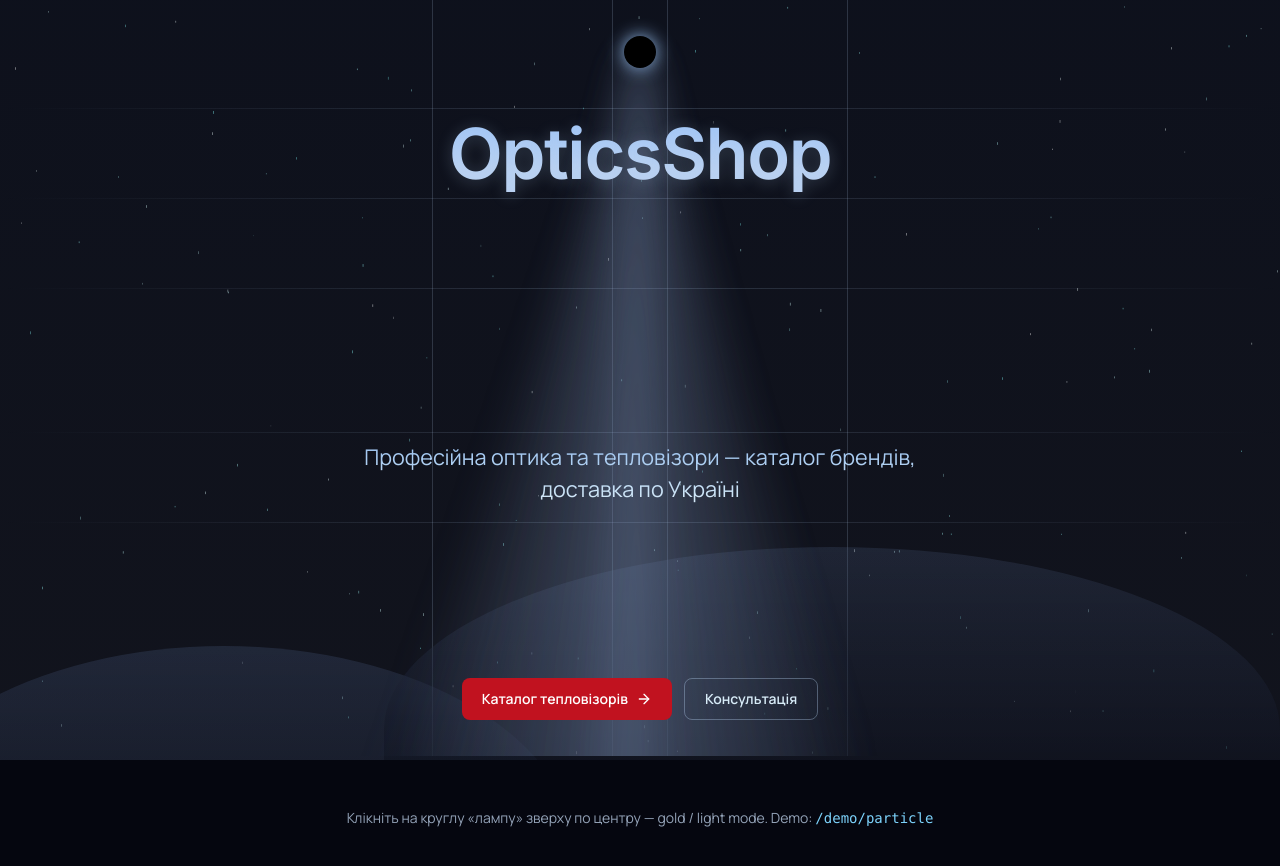
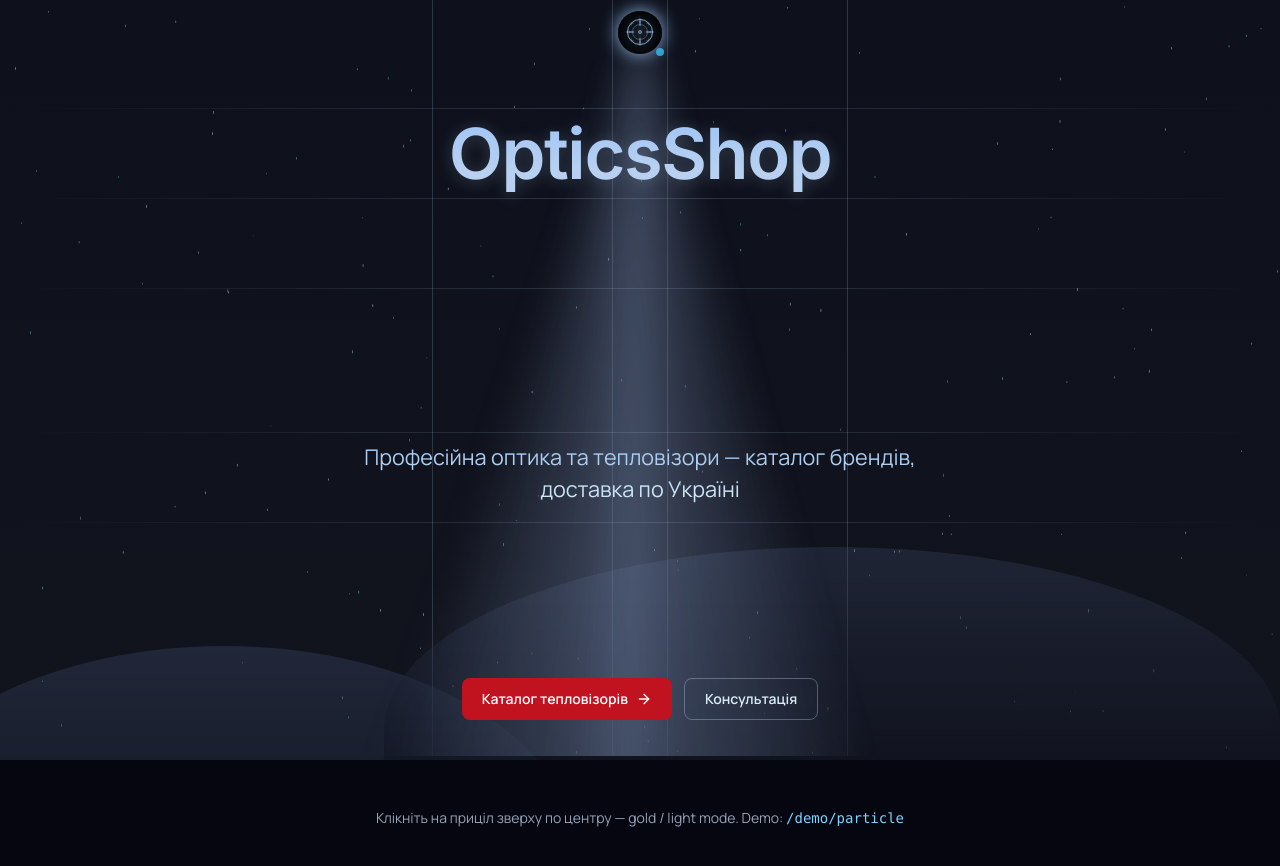
Before and after one commit to jacquesrouxwp/internetstore-test, a Next.js app: page /demo/particle in a window 1280 px wide. Shown: the top 866 px of the page. Built offline with nearby package versions, Linux system fonts and the light colour scheme; no server answers.

Commit message:
ui: light switch as optics reticle / scope crosshair

```diff
--- a/src/app/demo/particle/page.tsx
+++ b/src/app/demo/particle/page.tsx
@@ -14,7 +14,7 @@ export default function ParticleDemoPage() {
       />
       <div className="mx-auto max-w-2xl px-4 py-12 text-center text-sm text-slate-400">
         <p>
-          Клікніть на круглу «лампу» зверху по центру — gold / light mode.
+          Клікніть на приціл зверху по центру — gold / light mode.
           Demo: <code className="text-sky-300">/demo/particle</code>
         </p>
       </div>
--- a/src/components/layout/LightSwitch.tsx
+++ b/src/components/layout/LightSwitch.tsx
@@ -1,15 +1,13 @@
 "use client";
 
-import { Lightbulb, LightbulbOff } from "lucide-react";
 import { useEffect, useState } from "react";
-import { cn } from "@/lib/utils";
+import { ReticleToggle } from "@/components/ui/reticle-toggle";
 
 const STORAGE_KEY = "optics_light_mode";
 
 /**
- * Site-wide ambient light toggle.
- * Applies `data-light="on"` on <html> for global CSS accents.
- * Hero ParticleHero has its own local switch; this one is optional in header.
+ * Site-wide ambient light toggle (reticle / scope icon).
+ * Syncs with ParticleHero mid-spot via localStorage + optics-light event.
  */
 export function LightSwitch({ className }: { className?: string }) {
   const [on, setOn] = useState(false);
@@ -24,6 +22,13 @@ export function LightSwitch({ className }: { className?: string }) {
     } catch {
       /* ignore */
     }
+
+    const onGlobal = (e: Event) => {
+      const detail = (e as CustomEvent<{ on: boolean }>).detail;
+      if (detail && typeof detail.on === "boolean") setOn(detail.on);
+    };
+    window.addEventListener("optics-light", onGlobal);
+    return () => window.removeEventListener("optics-light", onGlobal);
   }, []);
 
   const toggle = () => {
@@ -35,7 +40,6 @@ export function LightSwitch({ className }: { className?: string }) {
         /* ignore */
       }
       document.documentElement.dataset.light = next ? "on" : "off";
-      // Notify ParticleHero if listening
       window.dispatchEvent(
         new CustomEvent("optics-light", { detail: { on: next } })
       );
@@ -46,26 +50,11 @@ export function LightSwitch({ className }: { className?: string }) {
   if (!mounted) return null;
 
   return (
-    <button
-      type="button"
-      onClick={toggle}
-      className={cn(
-        "inline-flex items-center gap-1.5 rounded-lg border px-2.5 py-2 text-xs font-semibold transition",
-        on
-          ? "border-amber-400/40 bg-amber-400/15 text-amber-700"
-          : "border-line bg-white text-muted hover:text-ink",
-        className
-      )}
-      aria-pressed={on}
-      title={on ? "Вимкнути світло" : "Увімкнути світло"}
-      aria-label={on ? "Turn light off" : "Turn light on"}
-    >
-      {on ? (
-        <Lightbulb className="h-4 w-4 fill-amber-400 text-amber-500" />
-      ) : (
-        <LightbulbOff className="h-4 w-4" />
-      )}
-      <span className="hidden lg:inline">{on ? "Light" : "Dark"}</span>
-    </button>
+    <ReticleToggle
+      active={on}
+      onToggle={toggle}
+      variant="header"
+      className={className}
+    />
   );
 }
--- a/src/components/ui/particle-hero.tsx
+++ b/src/components/ui/particle-hero.tsx
@@ -4,6 +4,7 @@ import { useEffect, useRef, useState } from "react";
 import NextLink from "next/link";
 import { ArrowRight } from "lucide-react";
 import { cn } from "@/lib/utils";
+import { ReticleToggle } from "@/components/ui/reticle-toggle";
 
 interface Particle {
   x: number;
@@ -221,12 +222,7 @@ export function ParticleHero({
         .particle-hero.gold-mode .content-section::after {
           filter: invert(1) brightness(4.4) opacity(1);
         }
-        .particle-hero.gold-mode .header > div.mid-spot {
-          box-shadow: 0 0 1em 0 #d8bd10;
-        }
-        .particle-hero.gold-mode .header > div.mid-spot:hover {
-          box-shadow: -0.3em 0.1em 0.2em 0 #98c0ef;
-        }
+
         .particle-hero.gold-mode .accent-lines > div > div {
           filter: invert(1) brightness(3.5);
         }
@@ -389,45 +385,17 @@ export function ParticleHero({
           zIndex: 5,
         }}
       >
+        {/* Scope reticle = light / gold mode toggle */}
         <div
-          className="mid-spot"
-          role="button"
-          tabIndex={0}
-          aria-label={isGoldMode ? "Turn light off" : "Turn light on"}
-          aria-pressed={isGoldMode}
-          title={isGoldMode ? "Вимкнути світло" : "Увімкнути світло"}
-          onClick={toggleGoldMode}
-          onKeyDown={(e) => {
-            if (e.key === "Enter" || e.key === " ") {
-              e.preventDefault();
-              toggleGoldMode();
-            }
-          }}
-          style={{
-            position: "absolute",
-            left: 0,
-            right: 0,
-            margin: "0 auto",
-            width: "1.8em",
-            height: "1.8em",
-            borderRadius: "50%",
-            background: "black",
-            boxShadow: isGoldMode ? "0 0 1em 0 #d8bd10" : "0 0 1em 0 #98c0ef",
-            cursor: "pointer",
-            transition: "box-shadow 1s ease-in-out",
-            zIndex: 6,
-          }}
-          onMouseEnter={(e) => {
-            e.currentTarget.style.boxShadow = isGoldMode
-              ? "-0.3em 0.1em 0.2em 0 #98c0ef"
-              : "-0.3em 0.1em 0.2em 0 #d8bd10";
-          }}
-          onMouseLeave={(e) => {
-            e.currentTarget.style.boxShadow = isGoldMode
-              ? "0 0 1em 0 #d8bd10"
-              : "0 0 1em 0 #98c0ef";
-          }}
-        />
+          className="mid-spot absolute left-0 right-0 z-[6] mx-auto flex justify-center"
+          style={{ top: "0.6em" }}
+        >
+          <ReticleToggle
+            active={isGoldMode}
+            onToggle={toggleGoldMode}
+            variant="hero"
+          />
+        </div>
 
         <div
           className="spotlight"
--- /dev/null
+++ b/src/components/ui/reticle-toggle.tsx
@@ -0,0 +1,155 @@
+"use client";
+
+import { cn } from "@/lib/utils";
+
+/**
+ * Optics reticle (scope crosshair) used as light / gold-mode toggle.
+ * Compact for header; larger for ParticleHero mid-spot.
+ */
+export function ReticleIcon({
+  active = false,
+  className,
+  size = 28,
+}: {
+  active?: boolean;
+  className?: string;
+  size?: number;
+}) {
+  const stroke = active ? "#d8bd10" : "currentColor";
+  const glow = active ? "#d8bd10" : "#98c0ef";
+
+  return (
+    <svg
+      width={size}
+      height={size}
+      viewBox="0 0 48 48"
+      fill="none"
+      xmlns="http://www.w3.org/2000/svg"
+      className={className}
+      aria-hidden
+    >
+      {/* Outer scope ring */}
+      <circle
+        cx="24"
+        cy="24"
+        r="20"
+        stroke={stroke}
+        strokeWidth="1.5"
+        opacity="0.9"
+      />
+      {/* Inner mil-dot ring */}
+      <circle
+        cx="24"
+        cy="24"
+        r="12"
+        stroke={stroke}
+        strokeWidth="1"
+        opacity="0.55"
+      />
+      {/* Center open circle (donut reticle) */}
+      <circle
+        cx="24"
+        cy="24"
+        r="2.2"
+        stroke={stroke}
+        strokeWidth="1.4"
+        fill={active ? glow : "none"}
+        fillOpacity={active ? 0.35 : 0}
+      />
+      {/* Crosshair lines with gap at center */}
+      <line x1="24" y1="3" x2="24" y2="14" stroke={stroke} strokeWidth="1.4" strokeLinecap="round" />
+      <line x1="24" y1="34" x2="24" y2="45" stroke={stroke} strokeWidth="1.4" strokeLinecap="round" />
+      <line x1="3" y1="24" x2="14" y2="24" stroke={stroke} strokeWidth="1.4" strokeLinecap="round" />
+      <line x1="34" y1="24" x2="45" y2="24" stroke={stroke} strokeWidth="1.4" strokeLinecap="round" />
+      {/* Tick marks (mildot style) */}
+      <line x1="22" y1="8" x2="26" y2="8" stroke={stroke} strokeWidth="1" opacity="0.7" />
+      <line x1="22" y1="40" x2="26" y2="40" stroke={stroke} strokeWidth="1" opacity="0.7" />
+      <line x1="8" y1="22" x2="8" y2="26" stroke={stroke} strokeWidth="1" opacity="0.7" />
+      <line x1="40" y1="22" x2="40" y2="26" stroke={stroke} strokeWidth="1" opacity="0.7" />
+      {/* Corner brackets — tactical scope feel */}
+      <path d="M10 14 V10 H14" stroke={stroke} strokeWidth="1.2" opacity="0.5" />
+      <path d="M38 14 V10 H34" stroke={stroke} strokeWidth="1.2" opacity="0.5" />
+      <path d="M10 34 V38 H14" stroke={stroke} strokeWidth="1.2" opacity="0.5" />
+      <path d="M38 34 V38 H34" stroke={stroke} strokeWidth="1.2" opacity="0.5" />
+    </svg>
+  );
+}
+
+type ReticleToggleProps = {
+  active: boolean;
+  onToggle: () => void;
+  className?: string;
+  /** hero = large mid-spot on ParticleHero; header = compact */
+  variant?: "hero" | "header";
+  titleOn?: string;
+  titleOff?: string;
+};
+
+export function ReticleToggle({
+  active,
+  onToggle,
+  className,
+  variant = "header",
+  titleOn = "Вимкнути світло",
+  titleOff = "Увімкнути світло",
+}: ReticleToggleProps) {
+  const isHero = variant === "hero";
+
+  return (
+    <button
+      type="button"
+      onClick={onToggle}
+      aria-pressed={active}
+      aria-label={active ? "Turn light off" : "Turn light on"}
+      title={active ? titleOn : titleOff}
+      className={cn(
+        "group relative inline-flex items-center justify-center rounded-full transition-all duration-500",
+        "focus-visible:outline-none focus-visible:ring-2 focus-visible:ring-offset-2",
+        isHero
+          ? cn(
+              "h-[2.4em] w-[2.4em] cursor-pointer",
+              "bg-black/80 backdrop-blur-sm",
+              active
+                ? "shadow-[0_0_1.2em_0_#d8bd10] text-[#d8bd10] focus-visible:ring-amber-400/50"
+                : "shadow-[0_0_1em_0_#98c0ef] text-[#98c0ef] focus-visible:ring-sky-300/40",
+              "hover:scale-110 active:scale-95"
+            )
+          : cn(
+              "h-9 w-9 border",
+              active
+                ? "border-amber-400/50 bg-amber-400/10 text-amber-600 shadow-[0_0_12px_rgba(216,189,16,0.35)]"
+                : "border-line bg-white text-muted hover:border-ink/25 hover:text-ink",
+              "focus-visible:ring-accent/30"
+            ),
+        className
+      )}
+    >
+      {/* Soft glow ring behind reticle */}
+      <span
+        className={cn(
+          "pointer-events-none absolute inset-0 rounded-full transition-opacity duration-500",
+          active
+            ? "bg-[radial-gradient(circle,rgba(216,189,16,0.25)_0%,transparent_70%)] opacity-100"
+            : "bg-[radial-gradient(circle,rgba(152,192,239,0.2)_0%,transparent_70%)] opacity-80 group-hover:opacity-100"
+        )}
+      />
+      <ReticleIcon
+        active={active}
+        size={isHero ? 30 : 20}
+        className={cn(
+          "relative z-[1] transition-transform duration-500",
+          active && "rotate-45",
+          "group-hover:scale-105"
+        )}
+      />
+      {/* Tiny status dot */}
+      <span
+        className={cn(
+          "absolute -bottom-0.5 -right-0.5 h-1.5 w-1.5 rounded-full transition-colors",
+          isHero && "h-2 w-2",
+          active ? "bg-amber-400 shadow-[0_0_6px_#d8bd10]" : "bg-sky-400/80"
+        )}
+      />
+    </button>
+  );
+}
```
